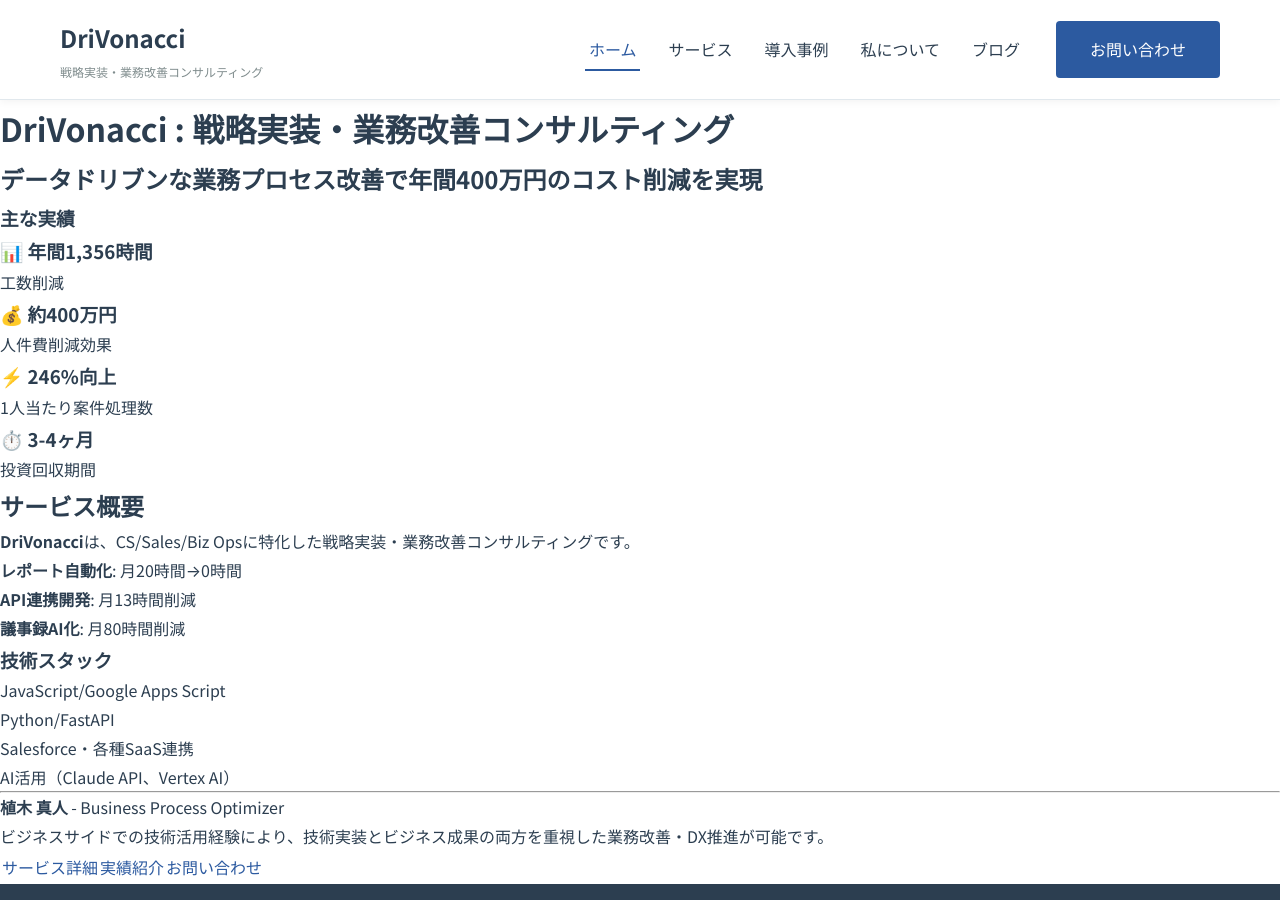
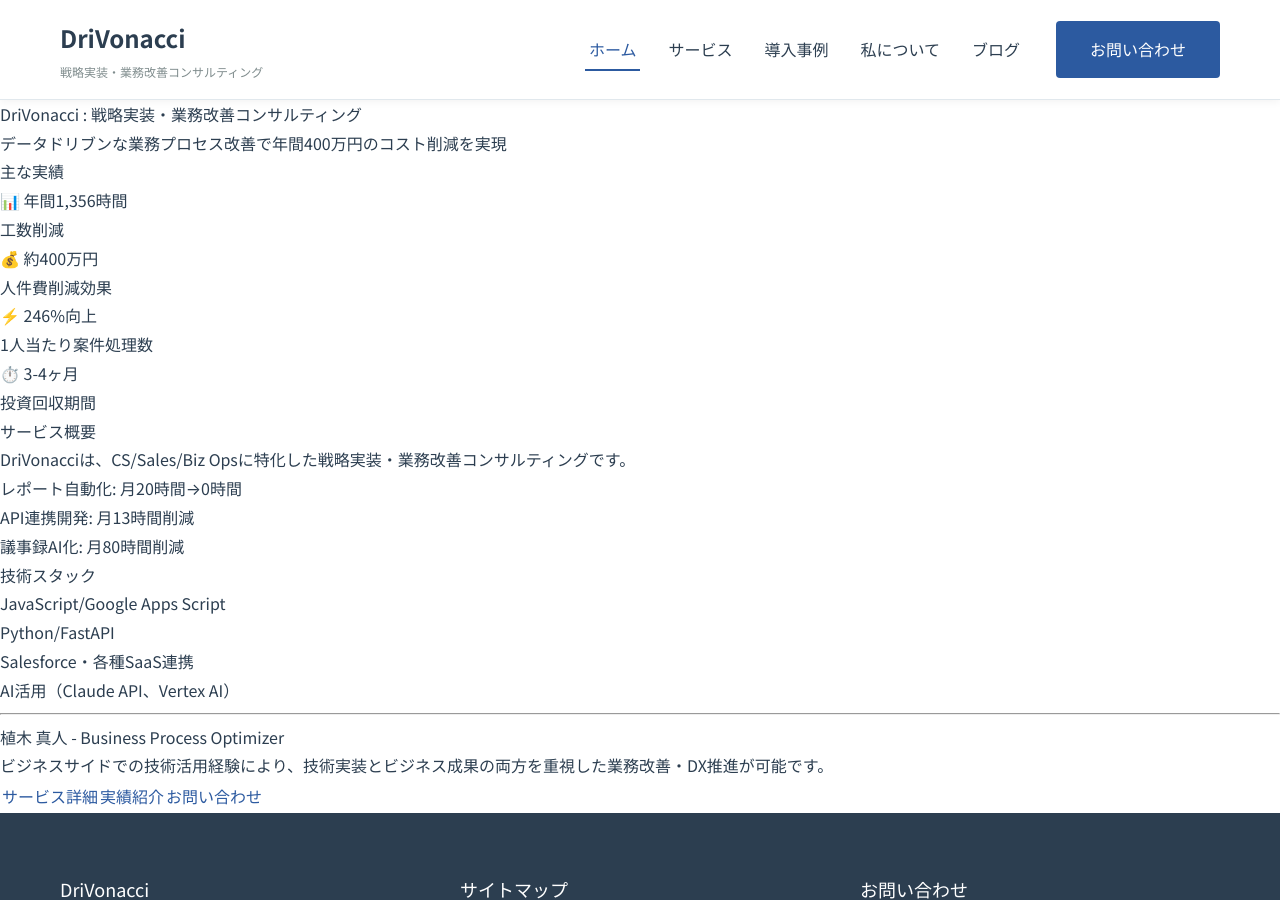
Before and after one commit to ManatoNhan/createHP, a Jekyll site: the page built from index.md, in a window 1280 px wide and 900 px high. Built offline with Jekyll 4.4.1, drawn with Linux system fonts in a browser that asks for light colours.

Commit message:
Add comprehensive CSS reset and enforce centering with !important

```diff
--- a/assets/css/main.scss
+++ b/assets/css/main.scss
@@ -1,11 +1,35 @@
 ---
 ---
+
+// ========================================
+// 強力なリセット
+// ========================================
+
+html, body, div, span, applet, object, iframe,
+h1, h2, h3, h4, h5, h6, p, blockquote, pre,
+a, abbr, acronym, address, big, cite, code,
+del, dfn, em, img, ins, kbd, q, s, samp,
+small, strike, strong, sub, sup, tt, var,
+b, u, i, center,
+dl, dt, dd, ol, ul, li,
+fieldset, form, label, legend,
+table, caption, tbody, tfoot, thead, tr, th, td,
+article, aside, canvas, details, embed,
+figure, figcaption, footer, header, hgroup,
+menu, nav, output, ruby, section, summary,
+time, mark, audio, video {
+  margin: 0;
+  padding: 0;
+  border: 0;
+  font-size: 100%;
+  font: inherit;
+  vertical-align: baseline;
+}
 
 // ========================================
 // 変数定義
 // ========================================
 
-// カラーパレット（プロフェッショナル・信頼感）
 $primary-color: #2c5aa0;
 $secondary-color: #34495e;
 $accent-color: #e67e22;
@@ -21,39 +45,35 @@
 
 $border-color: #e1e8ed;
 
-// タイポグラフィ
 $font-sans: 'Noto Sans JP', -apple-system, BlinkMacSystemFont, "Segoe UI", sans-serif;
 $font-serif: 'Noto Serif JP', Georgia, serif;
 
 $font-size-base: 16px;
 $line-height-base: 1.8;
 
-// スペーシング
 $spacing-unit: 8px;
 $section-padding: 80px;
 
-// ブレークポイント
 $mobile: 480px;
 $tablet: 768px;
 $desktop: 1024px;
 $wide: 1200px;
 
-// トランジション
 $transition-speed: 0.3s;
 
 // ========================================
-// リセット・ベーススタイル
+// ベーススタイル
 // ========================================
 
 * {
   box-sizing: border-box;
-  margin: 0;
-  padding: 0;
 }
 
 html {
   font-size: $font-size-base;
   scroll-behavior: smooth;
+  width: 100%;
+  height: 100%;
 }
 
 body {
@@ -63,9 +83,10 @@
   line-height: $line-height-base;
   -webkit-font-smoothing: antialiased;
   -moz-osx-font-smoothing: grayscale;
-  margin: 0;
-  padding: 0;
+  margin: 0 !important;
+  padding: 0 !important;
   width: 100%;
+  min-height: 100%;
   overflow-x: hidden;
 }
 
@@ -91,7 +112,7 @@
 
 .container {
   max-width: 1200px;
-  margin: 0 auto;
+  margin: 0 auto !important;
   padding: 0 20px;
   width: 100%;
 
@@ -103,11 +124,13 @@
 main {
   min-height: 60vh;
   width: 100%;
+  display: block;
 }
 
 section {
   padding: $section-padding 0;
   width: 100%;
+  display: block;
 
   @media (max-width: $tablet) {
     padding: 60px 0;
@@ -153,6 +176,10 @@
   &.scrolled {
     box-shadow: 0 4px 12px rgba(0,0,0,0.1);
   }
+
+  .container {
+    display: block;
+  }
 }
 
 .navbar {
@@ -160,8 +187,6 @@
   justify-content: space-between;
   align-items: center;
   padding: 16px 0;
-  max-width: 1200px;
-  margin: 0 auto;
   width: 100%;
 
   @media (max-width: $tablet) {
@@ -234,14 +259,19 @@
   display: flex;
   list-style: none;
   gap: 24px;
-  margin: 0;
-  padding: 0;
+  margin: 0 !important;
+  padding: 0 !important;
 
   @media (max-width: $tablet) {
     flex-direction: column;
     width: 100%;
     text-align: center;
     gap: 12px;
+  }
+
+  li {
+    margin: 0;
+    padding: 0;
   }
 
   a {
@@ -441,6 +471,8 @@
 
 .footer-links {
   list-style: none;
+  padding: 0;
+  margin: 0;
 
   li {
     margin-bottom: 12px;
@@ -458,6 +490,8 @@
 
 .contact-info {
   list-style: none;
+  padding: 0;
+  margin: 0;
 
   li {
     display: flex;
```
